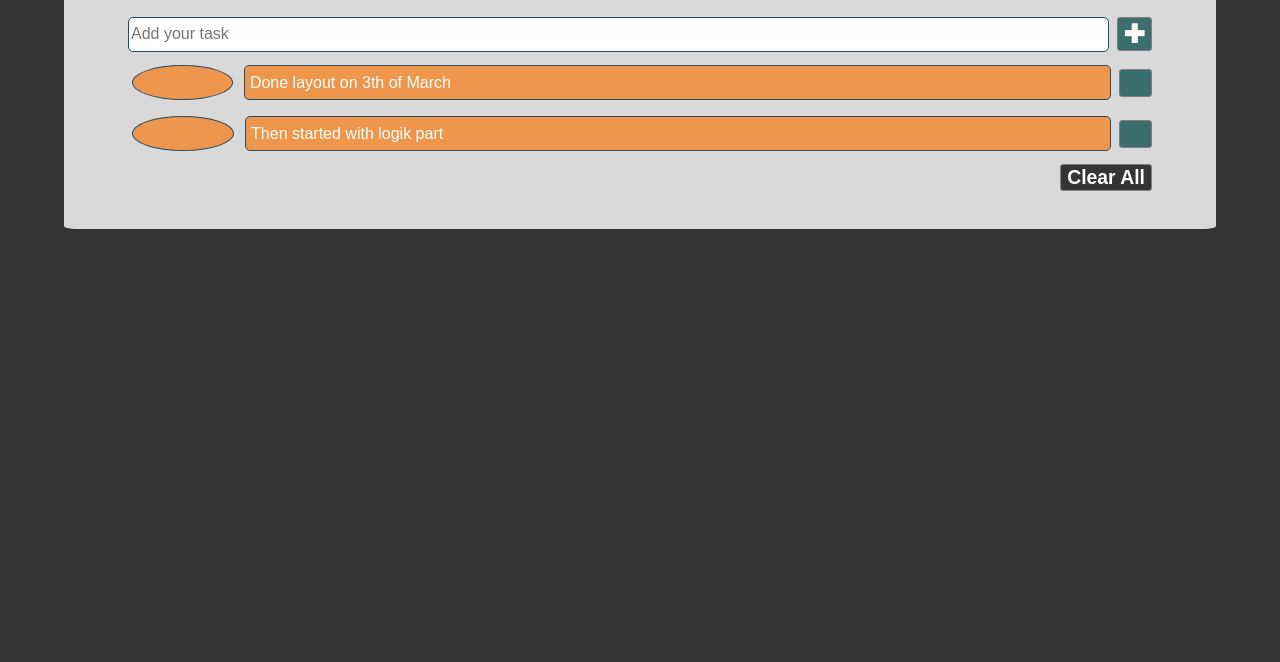
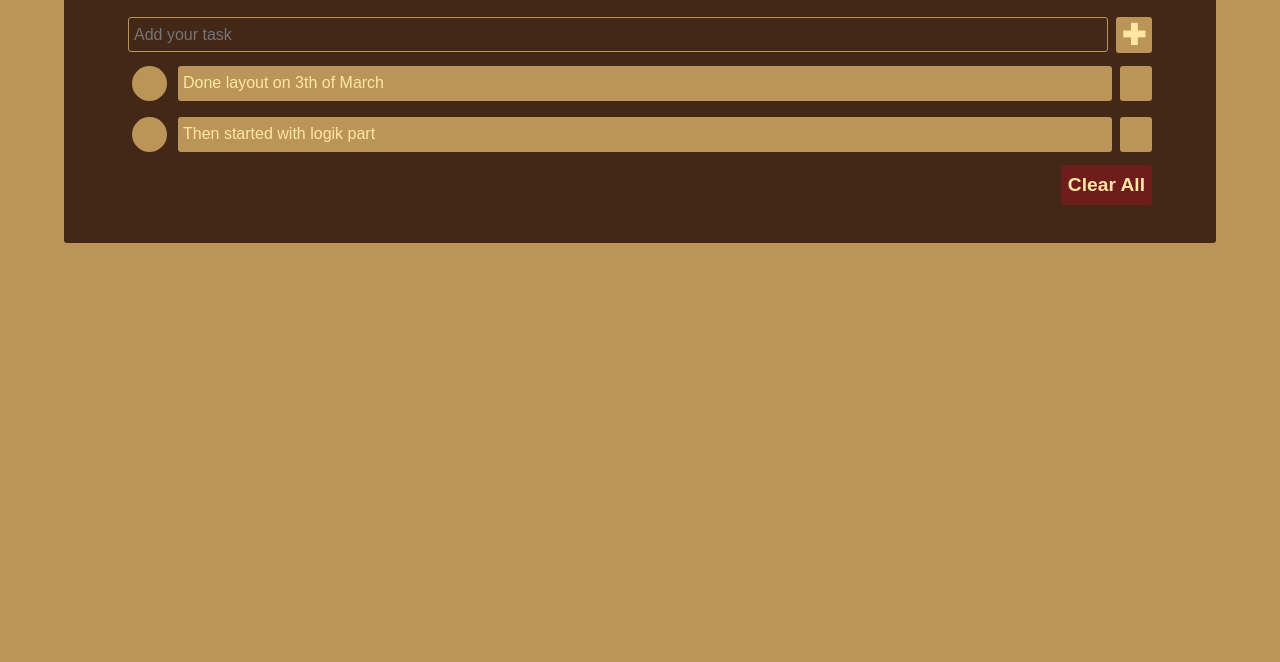
Before and after one commit to fortunatus-png/Todo-List, a plain HTML site: page index.html in a window 1280 px wide. Shown: the part 138-800 px from the top of the page. Drawn offline with Linux system fonts and the light colour scheme.

Commit message:
style: flex adapted and colours

```diff
--- a/index.html
+++ b/index.html
@@ -28,8 +28,8 @@
             </div>
         </div>
 
-        <div id="btn-clear">
-            <button>Clear All</button>
+        <div id="clear-container">
+            <button id="btn-clear">Clear All</button>
         </div>
     </main>
 
--- a/styles.css
+++ b/styles.css
@@ -3,16 +3,15 @@
 }
 
 :root {
-    --white: rgb(255, 255, 255);
-    --graphite: rgb(53,53,53);
-    --stormy-teal: rgb(60,110,113);
-    --dust-grey: rgb(217,217,217);
-    --yale-blue: rgb(40,75,99);
-    --orange-like: rgb(238,150,75);
+    --dark-coffee: #432818;
+    --chocolate-brown: #99582a;
+    --light-apricot: #ffe6a7;
+    --camel: #bb9457;
+    --dark-wine: #6f1d1b;
 }
 
 body {
-    background-color: var(--graphite);
+    background-color: var(--camel);
     font-family: "DM Sans", sans-serif;
     display: flex;
     justify-content: center;
@@ -21,14 +20,13 @@ body {
 }
 
 #title {
-    color: var(--stormy-teal);
+    color: var(--light-apricot);
 }
 
 #todo-app {
     width: 90%;
-    border-radius: 1%;
-    box-shadow: 0 0 0.1em 0.1em var(--graphite);
-    background-color: var(--dust-grey);
+    border-radius: 3px;
+    background-color: var(--dark-coffee);
     display: flex;
     flex-direction: column;
     gap: 10px;
@@ -41,26 +39,28 @@ body {
     gap: 10px;
 }
 
-#btn-clear {
+#clear-container {
     align-self: flex-end;
-    font-size: 1.1em;
 }
 
-#btn-clear button {
-    background-color: var(--graphite);
+#btn-clear {
+    background-color: var(--dark-wine);
+    border: 1px solid var(--dark-wine);
+    height: 5vh;
+    font-size: 1.2em;
 }
 
 #btn-add {
     text-align: center;
-    font-size: 1.6em;
+    font-size: 1.8em;
+    /* padding: 0 4px; */
+    border: none;
 }
 
 button {
-    background-color: var(--stormy-teal);
+    background-color: var(--camel);
     font-family: "DM Sans", sans-serif;
-    border: 1px solid grey;
-    color: var(--white);
-    font-size: 1.1em;
+    color: var(--light-apricot);
     font-weight: bold;
     cursor: pointer;
     border-radius: 3px;
@@ -70,16 +70,16 @@ input[type="text"] {
     font-family: "DM Sans", sans-serif;
     height: 2.2em;
     font-size: 1em;
-    background-color: var(--white);
-    border-radius: 5px;
-    border: 1px solid var(--yale-blue);
+    background-color: var(--dark-coffee);
+    color: var(--camel);
+    border-radius: 3px;
+    border: 1px solid var(--camel);
     flex-grow: 1;
+    padding-left: 5px;
 }
 
 input[type="text"]:focus {
     outline: none;
-    border: 1.3px solid var(--yale-blue);
-    padding-left: 5px;
 }
 
 #input-container {
@@ -92,10 +92,9 @@ input[type="text"]:focus {
 .task {
     height: 2.2em;
     font-size: 1em;
-    background-color: var(--orange-like);
-    color: var(--white);
-    border-radius: 5px;
-    border: 1px solid var(--yale-blue);
+    background-color: var(--camel);
+    color: var(--light-apricot);
+    border-radius: 3px;
     display: flex;
     align-items: center;
     padding-left: 5px;
@@ -103,7 +102,7 @@ input[type="text"]:focus {
 }
 
 .done {
-    text-decoration: line-through var(--white) 13%;
+    text-decoration: line-through var(--light-apricot) 13%;
 }
 
 .task-container {
@@ -116,25 +115,25 @@ input[type="text"]:focus {
 .chbox {
     appearance: none;
     height: 35px;
-    border: 1px solid var(--yale-blue);
     border-radius: 50%;
-    flex: 0.15;
+    width: 35px;
     cursor: pointer;
-    background-color: var(--orange-like);
+    background-color: var(--camel);
 }
 
 .chbox:checked::after {
     content: "✓";
-    color: var(--white);
+    color: var(--light-apricot);
     display: flex;
     justify-content: center;
     align-items: center;
-    font-size: 1.9em;
+    font-size: 2.2em;
 }
 
 .material-icons {
-    border: 1px solid grey;
+    border: none;
     border-radius: 3px;
-    background-color: var(--stormy-teal);
-    font-size: 1.5em;
+    background-color: var(--camel);
+    font-size: 1.6em;
+    height: 1.39em;
 }
```
